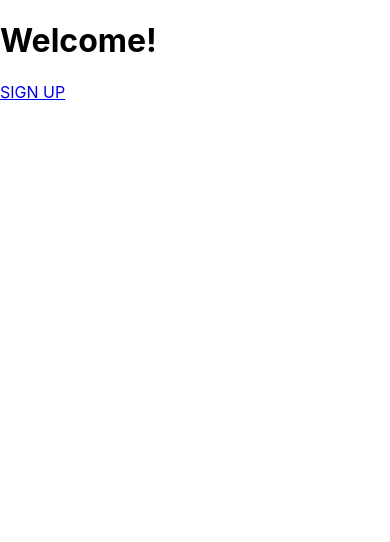
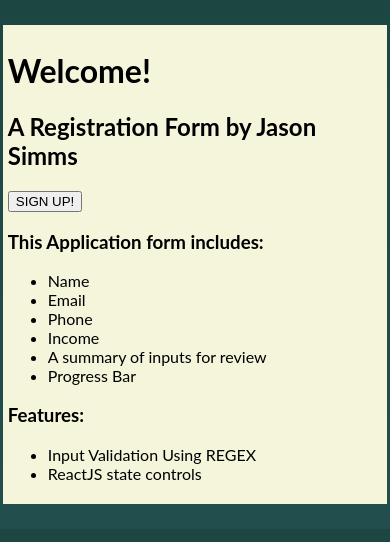
Before and after one commit to JasonSimms/challenge-signup-multipage, a React (Create React App) app: page / in a window 390 px wide. Shown: the top 542 px of the page. Built offline with nearby package versions, Linux system fonts and the light colour scheme; the HTML template or start-up script is replaced by a standard one.

Commit message:
initial css

```diff
--- a/public/index.html
+++ b/public/index.html
@@ -2,6 +2,9 @@
 <html lang="en">
   <head>
     <meta charset="utf-8">
+    <style>
+      @import url('https://fonts.googleapis.com/css?family=Nunito+Sans');
+      </style>
     <link rel="shortcut icon" href="%PUBLIC_URL%/favicon.ico">
     <meta name="viewport" content="width=device-width, initial-scale=1, shrink-to-fit=no">
     <meta name="theme-color" content="#000000">
--- a/src/App.js
+++ b/src/App.js
@@ -13,6 +13,7 @@ import Phone from "./components/Phone";
 import Salary from "./components/Salary";
 import Summary from "./components/Summary";
 import NotFound from "./components/NotFound";
+import End from "./components/End";
 
 class App extends Component {
   constructor(props) {
@@ -87,11 +88,12 @@ class App extends Component {
           <React.Fragment>
             <Switch>
               <Route exact path="/" render={() => <Landing />} />
+              <Route exact path="/end" render={() => <End />} />
               <Route
                 exact
                 path="/signup"
                 render={() => (
-                  <div>
+                  <div className="container signup-form">
                     <Progress
                       percent={this.state.progress}
                       theme={{
--- a/src/components/Email.jsx
+++ b/src/components/Email.jsx
@@ -5,8 +5,10 @@ class Email extends Component {
   render() {
 
     return (
-      <div className="container email-form">
+      <div className="email-form">
         <h1>Where can we send our great offers?</h1>
+        <p className="input-title">Email:</p>
+
         <input
           type="email"
           value={this.props.target}
@@ -14,7 +16,7 @@ class Email extends Component {
             this.props.handleInputChange("email", evt.target.value)
           }
           className="input"
-          placeholder="email"
+          placeholder="John.Snow@aol.com"
         />
         <br />
         <br />
--- /dev/null
+++ b/src/components/End.jsx
@@ -0,0 +1,29 @@
+import React from "react";
+
+const Ending = props => {
+  return (
+    <div className="container landing">
+      <h1>Thanks For Participating!</h1>
+      <a href="https://www.linkedin.com/in/jason-simms/edit/birthday/">
+        LinkedIn
+      </a>
+      <br />
+
+      <a href="https://github.com/JasonSimms/challenge-signup-multipage">
+        GitHub
+      </a>
+      <br />
+
+      <a href="https://drive.google.com/file/d/1TEgXeE8vWjj08sAhgYSpE_K7jOZAMvbP/view?usp=sharing">
+        Resume
+      </a>
+      <br />
+
+      <a href="https://marketaware.herokuapp.com/">
+        Market Aware: React Portfolio Piece
+      </a>
+    </div>
+  );
+};
+
+export default Ending;
--- a/src/components/Landing.jsx
+++ b/src/components/Landing.jsx
@@ -1,12 +1,32 @@
-import React from 'react'
+import React from "react";
 
 const Landing = props => {
-    return (
-        <div className="container landing">
-            <h1>Welcome!</h1>
-            <a href="/signup">SIGN UP</a>
-        </div>
-    )
-}
+  return (
+    <div className="container landing">
+      <h1>Welcome!</h1>
+      <h2>A Registration Form by Jason Simms</h2>
+      <a href="/signup">
+      <button className="signup">
+      SIGN UP!
+      </button>
+     </a>
 
-export default Landing
+      <h3>This Application form includes:</h3>
+      <ul>
+        <li>Name</li>
+        <li>Email</li>
+        <li>Phone</li>
+        <li>Income</li>
+        <li>A summary of inputs for review</li>
+        <li>Progress Bar</li>
+      </ul>
+<h3>Features:</h3>
+      <ul>
+          <li>Input Validation Using REGEX</li>
+          <li>ReactJS state controls</li>
+      </ul>
+    </div>
+  );
+};
+
+export default Landing;
--- a/src/components/Name.jsx
+++ b/src/components/Name.jsx
@@ -3,8 +3,9 @@ import React, { Component } from "react";
 class Name extends Component {
   render() {
     return (
-      <div className="container name-form">
+      <div className="name-form">
         <h1>Just A Few Questions To Get Us Started...</h1>
+        <p className="input-title">First Name:</p>
         <input
           type="name"
           value={this.props.target}
@@ -14,6 +15,8 @@ class Name extends Component {
           className="input"
           placeholder="John"
         />
+        <p className="input-title">Last Name:</p>
+
         <input
           type="name"
           value={this.props.target}
--- a/src/components/Phone.jsx
+++ b/src/components/Phone.jsx
@@ -5,8 +5,10 @@ class Phone extends Component {
   render() {
 
     return (
-      <div className="container phone-form">
+      <div className="phone-form">
         <h1>Where can we give you a call?</h1>
+        <p className="input-title">Phone Number:</p>
+
         <input
           type="string"
           value={this.props.target}
@@ -14,7 +16,7 @@ class Phone extends Component {
             this.props.handleInputChange("phone", evt.target.value)
           }
           className="input"
-          placeholder="phone"
+          placeholder="XXXXXXXXXXX"
         />
         <br />
         <br />
--- a/src/components/Salary.jsx
+++ b/src/components/Salary.jsx
@@ -20,8 +20,8 @@ class Salary extends Component {
       className="input"
     />{range}</div>)
     return (
-      <div className="container salary-form">
-        <h1>Household Salary Range?</h1>
+      <div className="salary-form">
+        <h1>Household Salary?</h1>
         {mappedSalary}
         <br />
         <br />
--- a/src/components/Summary.jsx
+++ b/src/components/Summary.jsx
@@ -2,7 +2,7 @@ import React from "react";
 
 const Summary = props => {
   return (
-    <div className="container summary">
+    <div className="summary">
       {/* <p>{JSON.stringify(props.data)}</p> */}
       <h1>Summary:</h1>
       <p>Last Name: {props.data.nameLast}</p>
@@ -11,10 +11,11 @@ const Summary = props => {
       <p>Phone: {props.data.phone}</p>
       <p>Salary: {props.data.salary}</p>
 
-
+<a href="/end">
       <button className="signup">
-        Sign Up!
+        Thanks!
       </button>
+</a>
       <button className="startover" onClick={() => props.reset()}>
         Start Over
       </button>
--- a/src/index.css
+++ b/src/index.css
@@ -1,14 +1,46 @@
+/* @import url('https://fonts.googleapis.com/css?family=Nunito+Sans'); */
+
 body {
   margin: 0;
   padding: 0;
-  font-family: -apple-system, BlinkMacSystemFont, "Segoe UI", "Roboto", "Oxygen",
-    "Ubuntu", "Cantarell", "Fira Sans", "Droid Sans", "Helvetica Neue",
+  font-family: "Lato", -apple-system, BlinkMacSystemFont, "Segoe UI", "Roboto",
+    "Oxygen", "Ubuntu", "Cantarell", "Fira Sans", "Droid Sans", "Helvetica Neue",
     sans-serif;
   -webkit-font-smoothing: antialiased;
   -moz-osx-font-smoothing: grayscale;
+  background-color: grey;
+  /* background: -webkit-linear-gradient(360deg, #224e4d 10%, #083023 360%); */
+  /* background: linear-gradient(360deg, #224e4d 10%, #083023 360%); */
+  background: linear-gradient(to left top, #00aaaa, #5ebfbe, #90d4d2, #bce9e7, #e7fefd);
 }
 
 code {
-  font-family: source-code-pro, Menlo, Monaco, Consolas, "Courier New",
-    monospace;
+  font-family: "Lato", source-code-pro, Menlo, Monaco, Consolas, "Courier New",
+  monospace;
 }
+
+.container {
+  background-color: beige;
+  width: 1200px;
+  max-width: 96%;
+  margin: 0 auto;
+  padding: 5px;
+}
+
+/* On screens that are 992px or less, set the background color to blue */
+@media screen and (max-width: 992px) {
+  body {
+    padding: 25px 10px;
+    background-color: red;
+  }
+}
+
+/* On screens that are 600px or less, set the background color to olive */
+@media screen and (max-width: 600px) {
+  body {
+    /* background-color: olive; */
+    padding: 25px calc((100vw - 960px) / 2);
+    background: -webkit-linear-gradient(360deg, #224e4d 10%, #083023 360%);
+    background: linear-gradient(360deg, #224e4d 10%, #083023 360%);
+  }
+}
```
